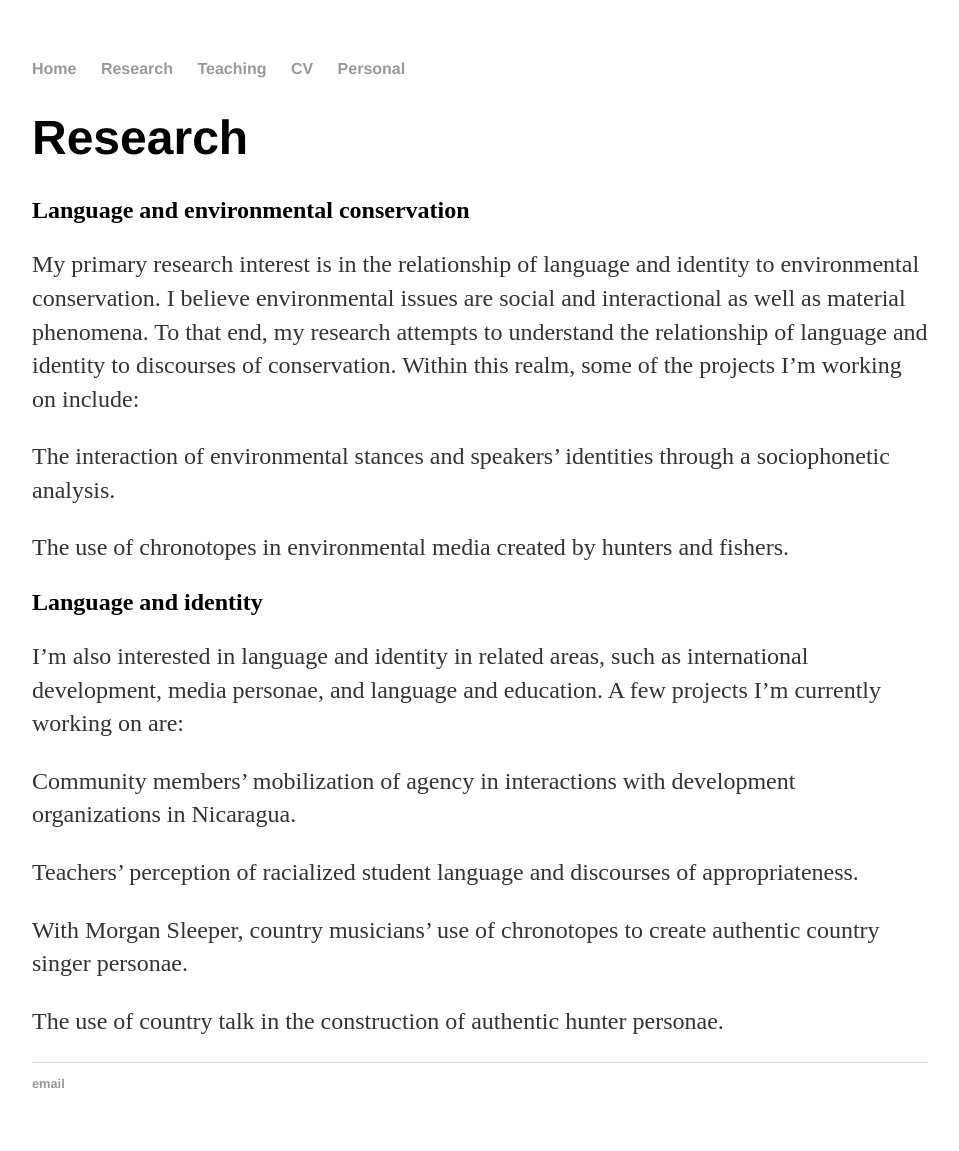
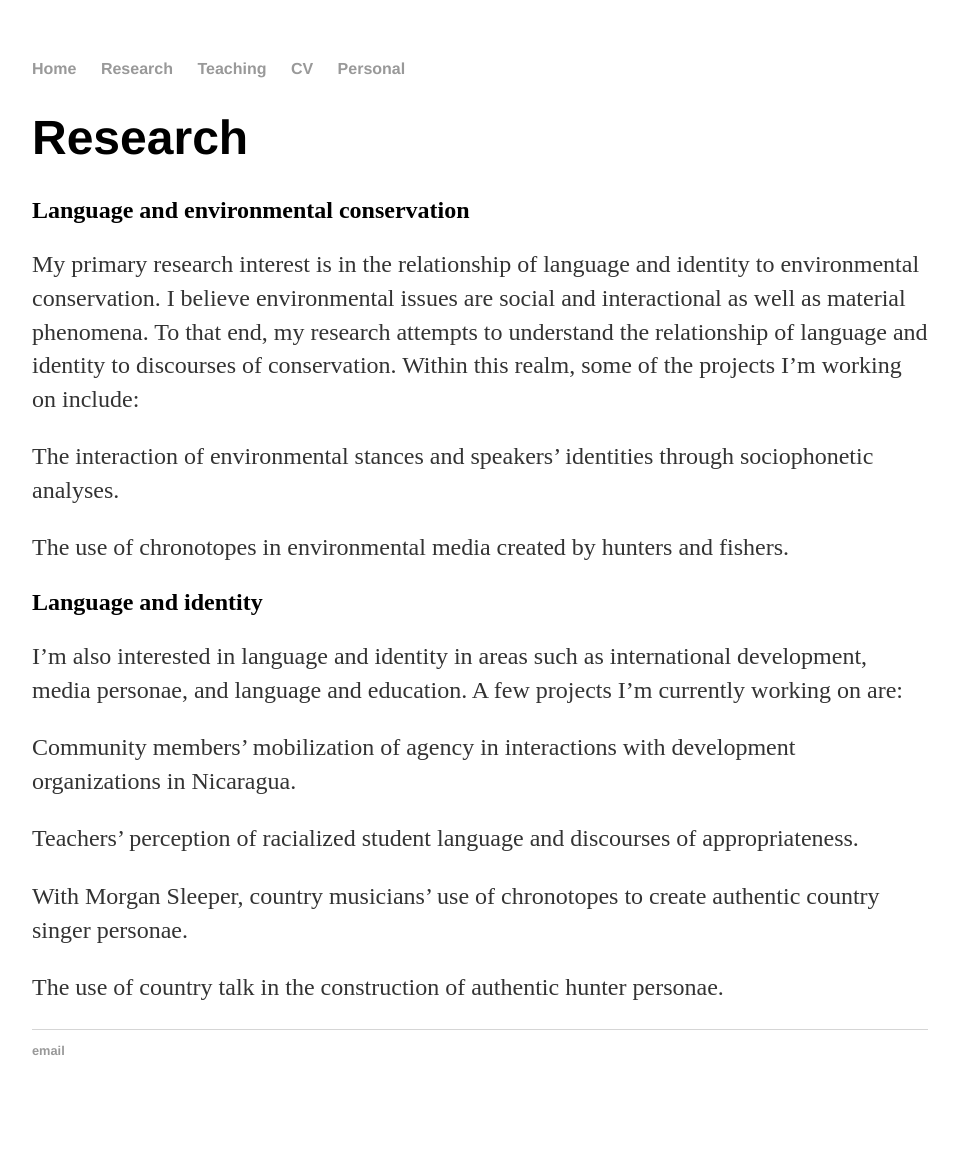
Before and after one commit to jessicalovenichols/jessicalovenichols.github.io, a Jekyll site: the page built from research/index.html, in a window 1280 px wide. Shown: the whole page, without its empty margins (160-1119 px from the left). Built offline with Jekyll 4.4.1, drawn with Linux system fonts in a browser that asks for light colours; after the commit the page ends 1118 px from its top, so only the background shows below that.

Commit message:
Update index.html

```diff
--- a/research/index.html
+++ b/research/index.html
@@ -10,11 +10,11 @@ title: Jessica Love-Nichols | Research
   To that end, my research attempts to understand the relationship of language and identity to discourses of conservation.
   Within this realm, some of the projects I’m working on include:</p>
 
-  <p>The interaction of environmental stances and speakers’ identities through a sociophonetic analysis.</p>
+  <p>The interaction of environmental stances and speakers’ identities through sociophonetic analyses.</p>
   <p>The use of chronotopes in environmental media created by hunters and fishers.</p>
 
   <h2>Language and identity</h2>
-  <p>I’m also interested in language and identity in related areas, such as international development, media personae,
+  <p>I’m also interested in language and identity in areas such as international development, media personae,
   and language and education. A few projects I’m currently working on are:</p>
   <p>Community members’ mobilization of agency in interactions with development organizations in Nicaragua.</p>
   <p>Teachers’ perception of racialized student language and discourses of appropriateness.</p>
```
